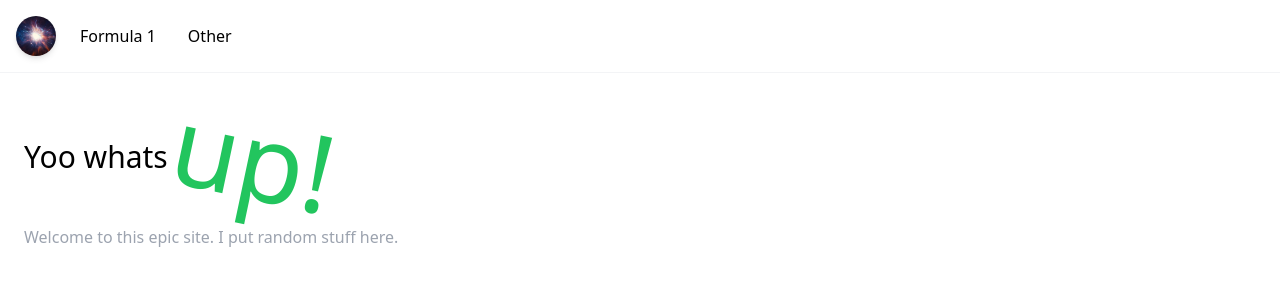
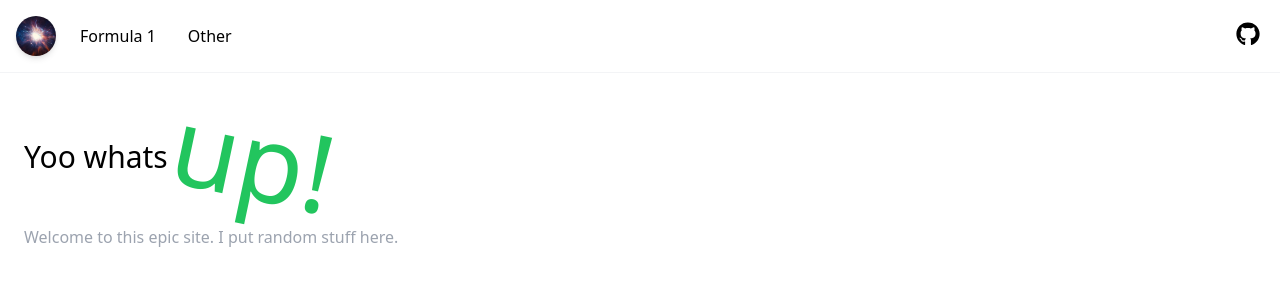
Before and after one commit to Ruelf/ruelf.github.io, a Vue app: page / in a window 1280 px wide. Shown: the top 300 px of the page. Built offline with nearby package versions, Linux system fonts and the light colour scheme; what @highlightjs/vue-plugin would draw is missing.

Commit message:
Add github to navbar

```diff
--- a/src/components/nav/NavBar.vue
+++ b/src/components/nav/NavBar.vue
@@ -1,5 +1,7 @@
 <script setup lang="ts">
+import config from '@/config';
 import router from '@/router';
+import { FontAwesomeIcon } from '@fortawesome/vue-fontawesome';
 import { Menu, MenuButton, MenuItem, MenuItems } from '@headlessui/vue';
 
 interface NavItem {
@@ -34,7 +36,7 @@ const navItems: NavItem[] = [
     <nav
         class="border-b border-gray-100 bg-white dark:border-gray-700 dark:bg-gray-800"
     >
-        <div class="mx-auto max-w-7xl p-4">
+        <div class="mx-auto flex max-w-7xl items-center justify-between p-4">
             <div class="flex items-center gap-4">
                 <RouterLink :to="{ name: 'home' }" class="group rounded-full">
                     <img
@@ -68,6 +70,14 @@ const navItems: NavItem[] = [
                     </MenuItems>
                 </Menu>
             </div>
+
+            <a
+                :href="config.repoUrl"
+                class="rounded-md p-1 hover:bg-gray-700"
+                target="_blank"
+            >
+                <FontAwesomeIcon :icon="['fab', 'github']" class="size-6" />
+            </a>
         </div>
     </nav>
 </template>
--- a/src/config.ts
+++ b/src/config.ts
@@ -1,6 +1,7 @@
 import dayjs from 'dayjs';
 
 export default {
+    repoUrl: 'https://github.com/Ruelf/ruelf.github.io',
     f1: {
         seasons: {
             min: 1950,
--- a/src/main.ts
+++ b/src/main.ts
@@ -1,6 +1,7 @@
 import { library } from '@fortawesome/fontawesome-svg-core';
 import { far } from '@fortawesome/free-regular-svg-icons';
 import { fas } from '@fortawesome/free-solid-svg-icons';
+import { fab } from '@fortawesome/free-brands-svg-icons';
 import { createApp } from 'vue';
 
 import App from './App.vue';
@@ -10,7 +11,7 @@ import 'highlight.js/styles/github-dark-dimmed.min.css';
 import 'highlight.js/lib/common';
 import hljsVuePlugin from '@highlightjs/vue-plugin';
 
-library.add(fas, far);
+library.add(fas, far, fab);
 
 const app = createApp(App);
 
```
